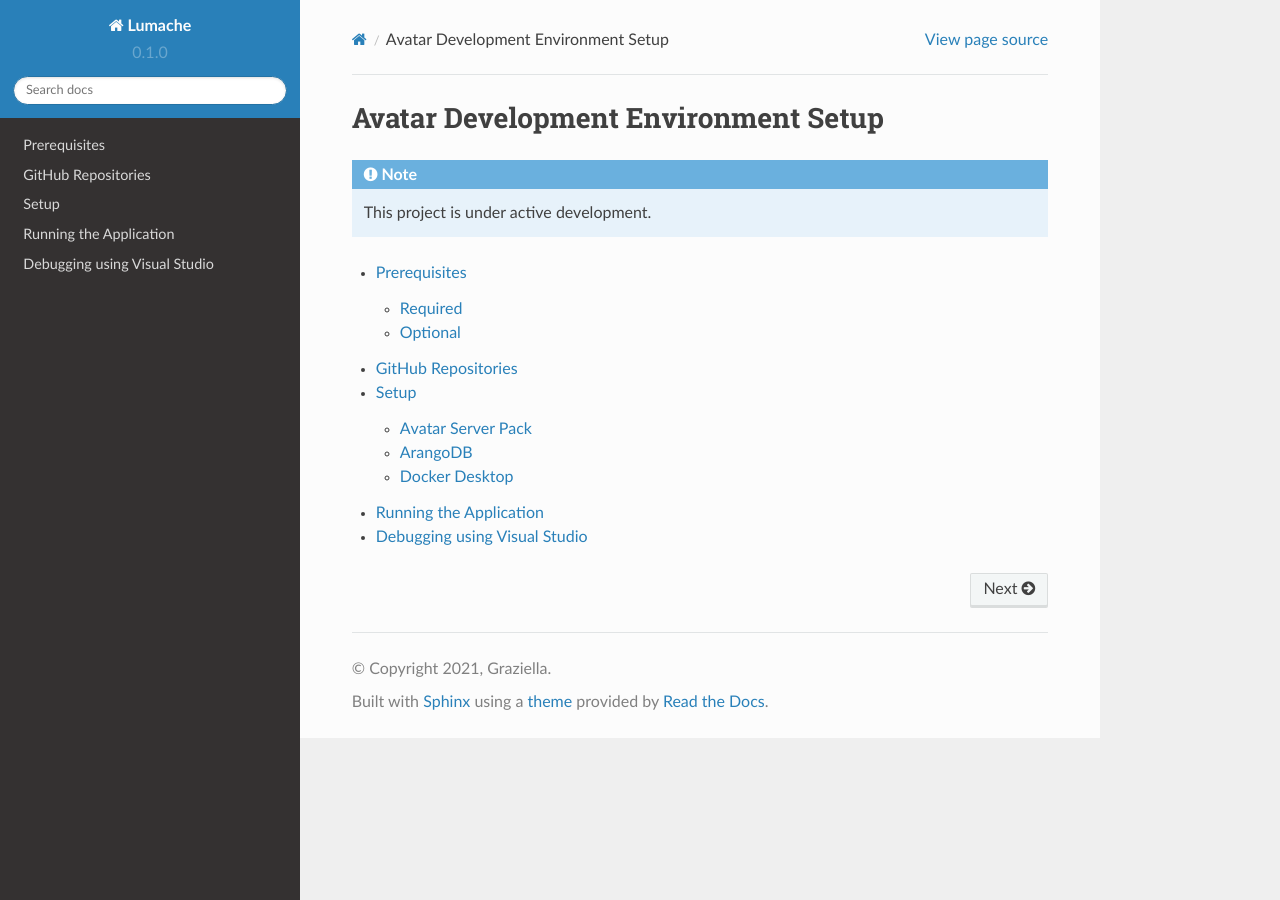
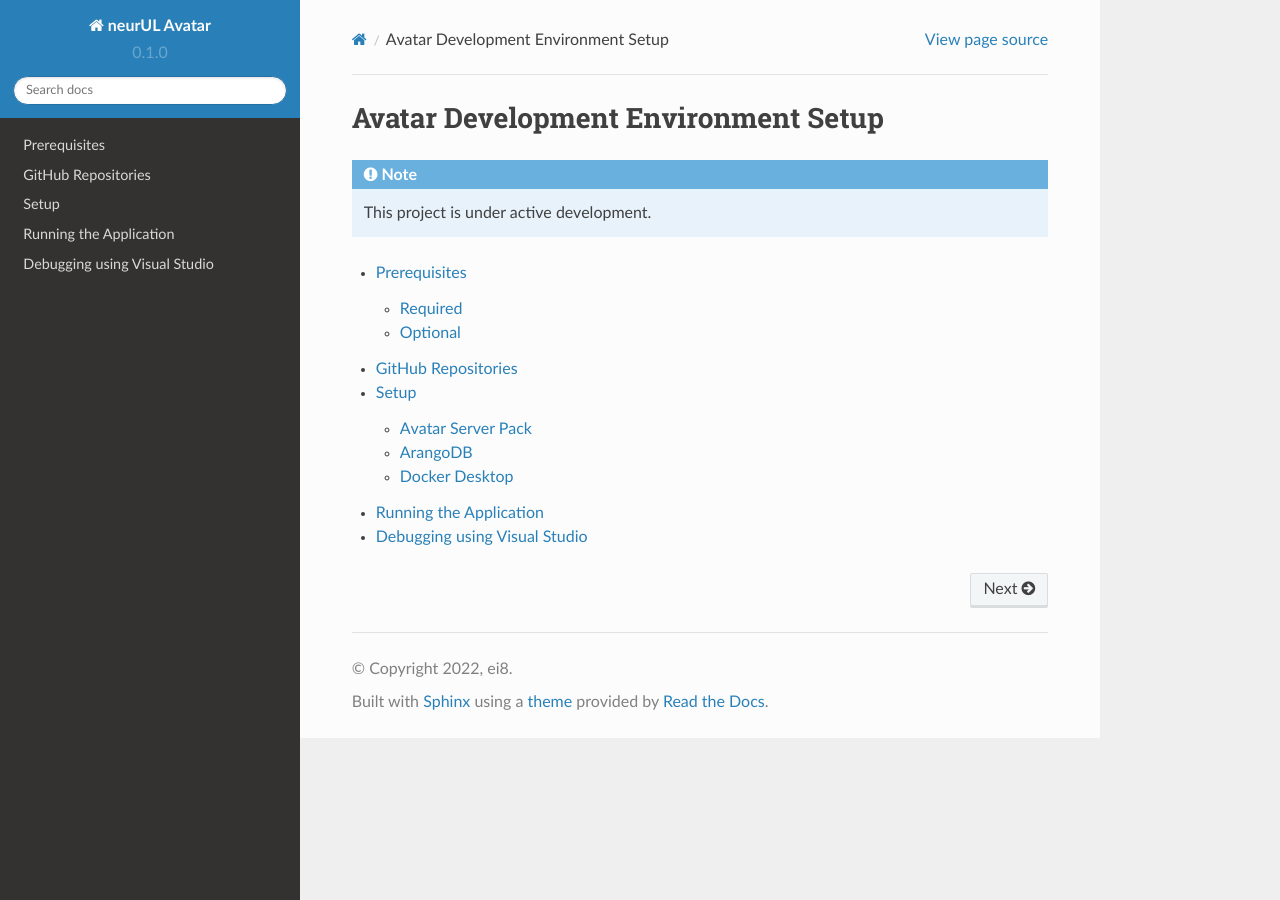
Before and after one commit to ei8/avatar-server-docs, a Sphinx documentation site: the page built from docs/source/index.rst, in a window 1280 px wide. Built offline with Sphinx 7.4.7 and the Read the Docs theme 2.0.0, drawn with Linux system fonts in a browser that asks for light colours.

Commit message:
Update conf.py

```diff
--- a/docs/source/conf.py
+++ b/docs/source/conf.py
@@ -2,9 +2,9 @@
 
 # -- Project information
 
-project = 'Lumache'
-copyright = '2021, Graziella'
-author = 'Graziella'
+project = 'neurUL Avatar'
+copyright = '2022, ei8'
+author = 'ei8'
 
 release = '0.1'
 version = '0.1.0'
```
